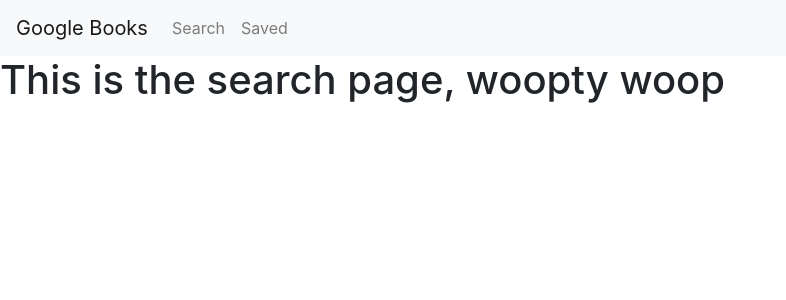
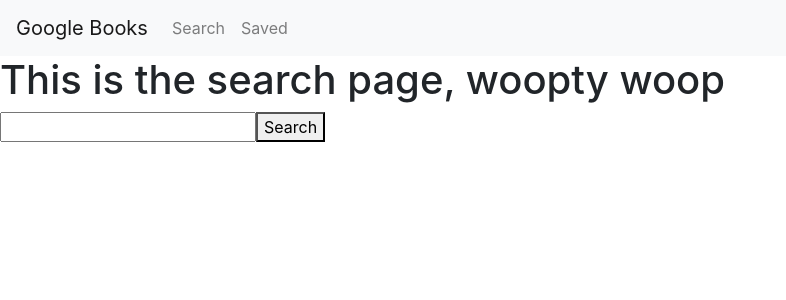
Before and after one commit to jimbopulos/Google-Books-searchLibrary, a React (Create React App) app in the folder client/: page / in a window 1280 px wide. Shown: the top 300 px of the page, without its empty margins (0-786 px from the left). Built offline with nearby package versions, Linux system fonts and the light colour scheme.

Commit message:
Updated actions, searchbooksform component

```diff
--- a/client/src/components/SearchBooksForm/index.js
+++ b/client/src/components/SearchBooksForm/index.js
@@ -0,0 +1,27 @@
+import React from 'react';
+import { useStoreContext } from '../../utils/GlobalState';
+import API from '../../utils/API';
+
+function SearchBooksForm() {
+  const [state, dispatch] = useStoreContext();
+
+  const handleInputChange = async () => {};
+
+  const handleSubmit = async (e) => {
+    e.preventDefault();
+    const { data } = await API.searchBooks();
+
+    console.log(data);
+  };
+
+  return (
+    <div>
+      <form onSubmit={handleSubmit}>
+        <input type='text' />
+        <button type='submit'>Search</button>
+      </form>
+    </div>
+  );
+}
+
+export default SearchBooksForm;
--- a/client/src/pages/Search.js
+++ b/client/src/pages/Search.js
@@ -1,10 +1,12 @@
 import React from 'react';
+import SearchBooksForm from '../components/SearchBooksForm';
 // import { Link } from 'react-router-dom';
 
 const Search = () => {
   return (
     <div>
       <h1>This is the search page, woopty woop</h1>
+      <SearchBooksForm />
     </div>
   );
 };
--- a/client/src/utils/GlobalState.js
+++ b/client/src/utils/GlobalState.js
@@ -1,6 +1,6 @@
 import React, { createContext, useReducer, useContext } from 'react';
 import {
-  ADD_BOOK,
+  SEARCH_BOOK,
   REMOVE_BOOK,
   SET_CURRENT_BOOK,
   LOADING,
@@ -20,7 +20,7 @@ const reducer = (state, action) => {
         loading: false,
       };
 
-    case ADD_BOOK:
+    case SEARCH_BOOK:
       return {
         ...state,
         books: [action.book, ...state.books],
@@ -64,6 +64,7 @@ const reducer = (state, action) => {
 const StoreProvider = ({ value = [], ...props }) => {
   const [state, dispatch] = useReducer(reducer, {
     books: [],
+    title: '',
     currentBook: {
       id: 0,
       title: '',
--- a/client/src/utils/actions.js
+++ b/client/src/utils/actions.js
@@ -1,4 +1,4 @@
-export const ADD_BOOK = 'ADD_BOOK';
+export const SEARCH_BOOK = 'SEARCH_BOOK';
 export const REMOVE_BOOK = 'REMOVE_BOOK';
 export const SET_CURRENT_BOOK = 'SET_CURRENT_BOOK';
 export const LOADING = 'LOADING';
```
